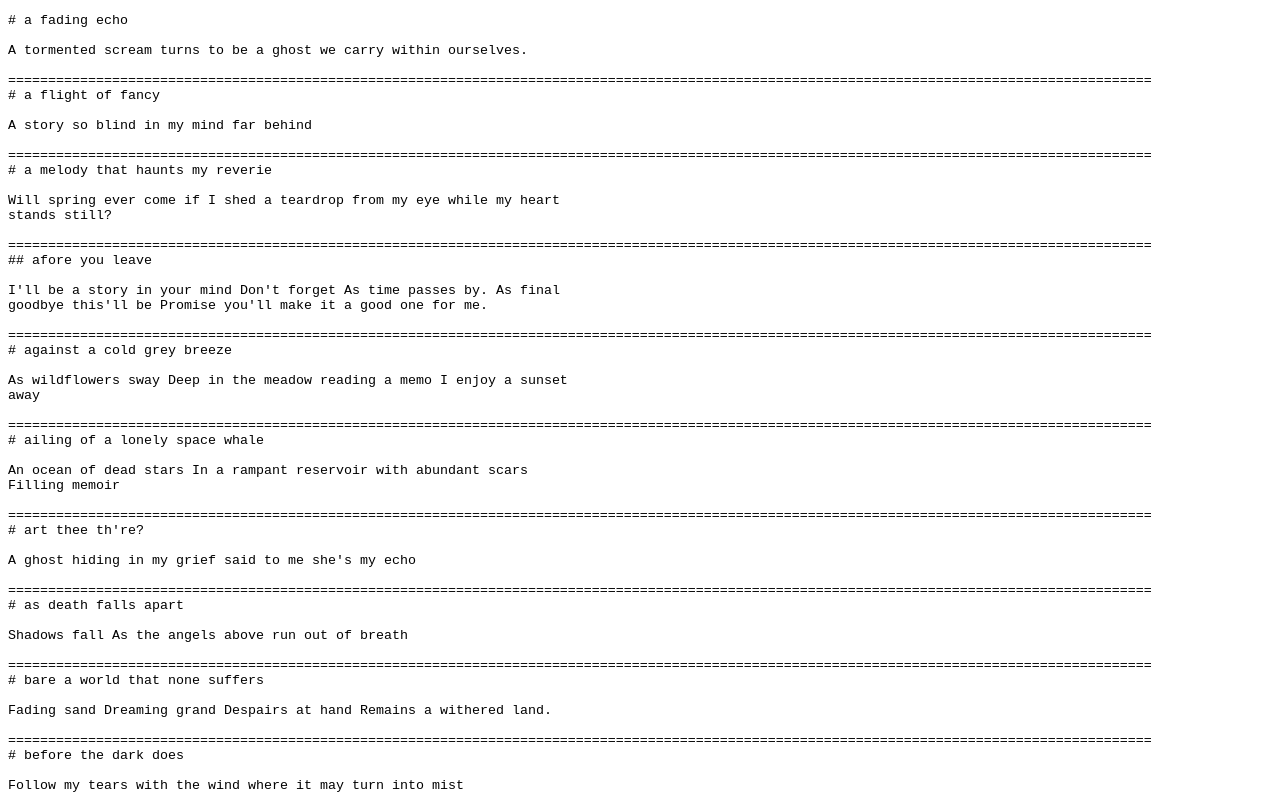
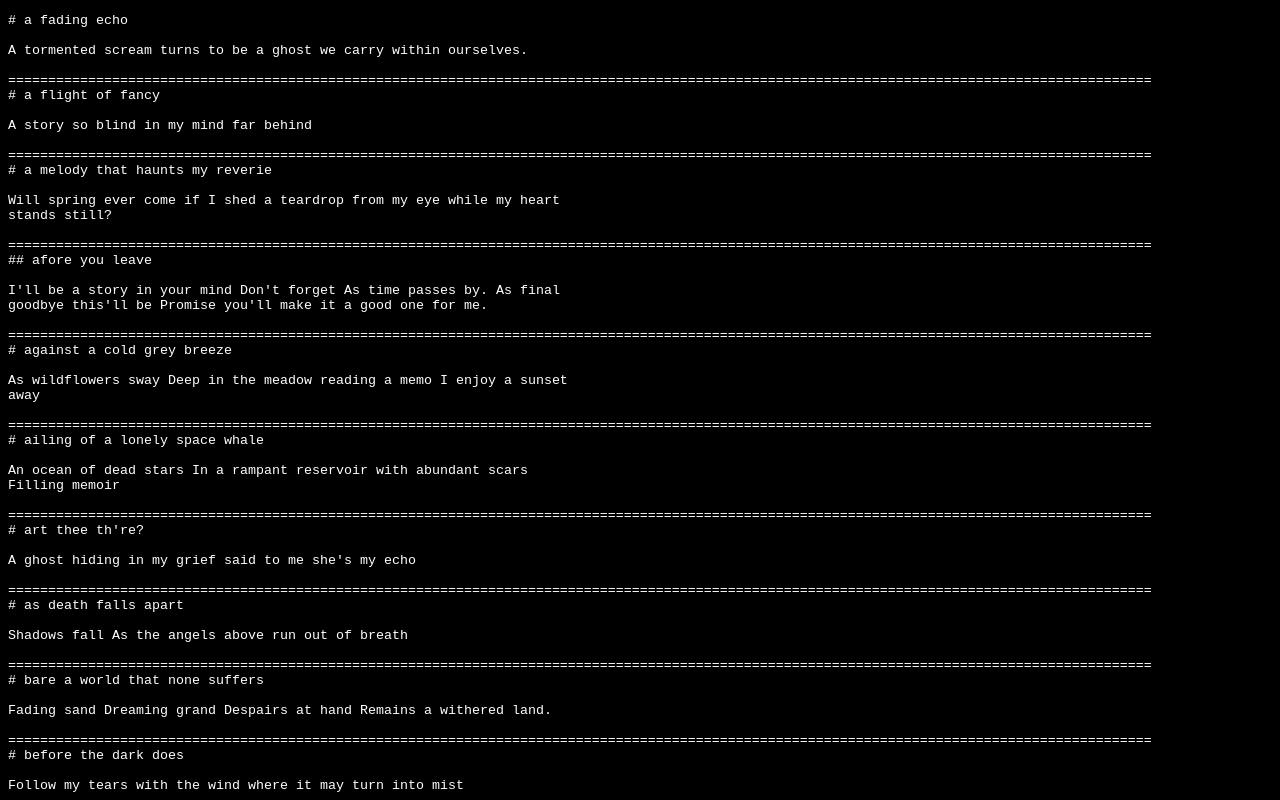
Before and after one commit to stanyfernando/scraps, a plain HTML site: page index.html in a window 1280 px wide. Shown: the top 800 px of the page. Drawn offline with Linux system fonts and the light colour scheme.

Commit message:
Update index.html

```diff
--- a/index.html
+++ b/index.html
@@ -2,14 +2,28 @@
 <html>
 <head>
 	<meta http-equiv="content-type" content="text/html; charset=utf-8"/>
-	<title></title>
+	<title>scraps - gentlemanslip</title>
 	<meta name="generator" content="LibreOffice 7.4.4.2 (Linux)"/>
+	<link rel="icon" type="image/png" href="https://i.ibb.co/s5wc7RQ/fav.jpg">
 	<meta name="created" content="00:00:00"/>
 	<meta name="changed" content="00:00:00"/>
 	<style type="text/css">
 		@page { size: 8.27in 11.69in; margin: 0.79in }
-		p { line-height: 115%; margin-bottom: 0.1in; background: transparent }
-		pre { font-family: "Liberation Mono", monospace; font-size: 10pt; background: transparent }
+		p {
+		  line-height: 115%;
+		  margin-bottom: 0.1in;
+		  background: transparent;
+		  color: white; /* add this line */
+		}
+		pre {
+		  font-family: "Liberation Mono", monospace;
+		  font-size: 10pt;
+		  background: transparent;
+		  color: white; /* add this line */
+		}
+		body {
+		  background-color: black;
+		}
 	</style>
 </head>
 <body lang="en-US" link="#000080" vlink="#800000" dir="ltr"><pre># a fading echo
```
